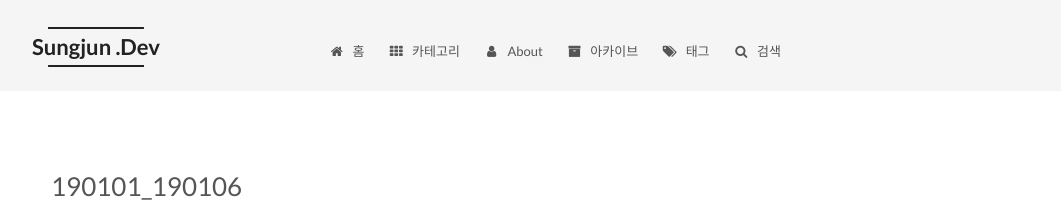
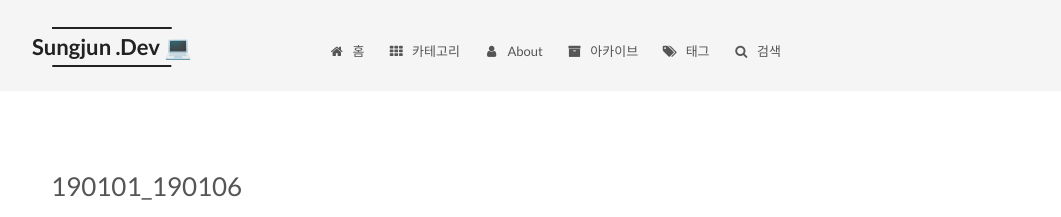
Before and after one commit to gwonsungjun/gwonsungjun.github.io, a Jekyll site: the page built from index.html, in a window 1280 px wide. Shown: the part 200-417 px from the top of the page, without its empty margins (219-1280 px from the left). Built offline with Jekyll 4.4.1, drawn with Linux system fonts in a browser that asks for light colours; the list of posts is cut into pages by our own code; comment, search, counter and statistics services are not loaded.

```diff
--- a/_config.yml
+++ b/_config.yml
@@ -4,7 +4,7 @@
 # ---------------------------------------------------------------
 
 # Site
-title: Sungjun .Dev
+title: Sungjun .Dev ‍💻
 subtitle: 나의 기억 저장소 :)
 description: Software Developer blog
 author: SungjunGwon
```
